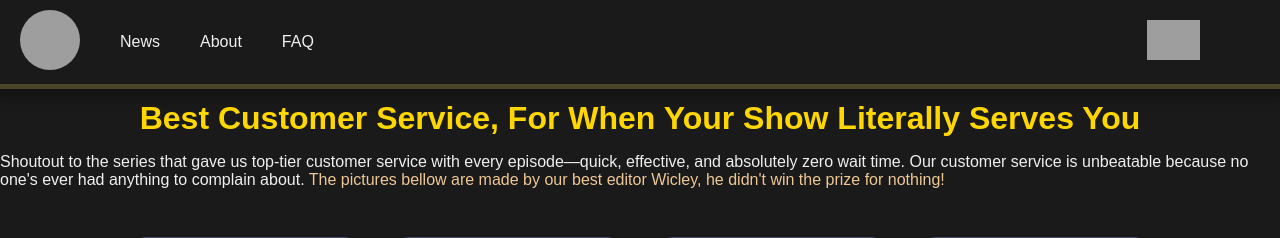
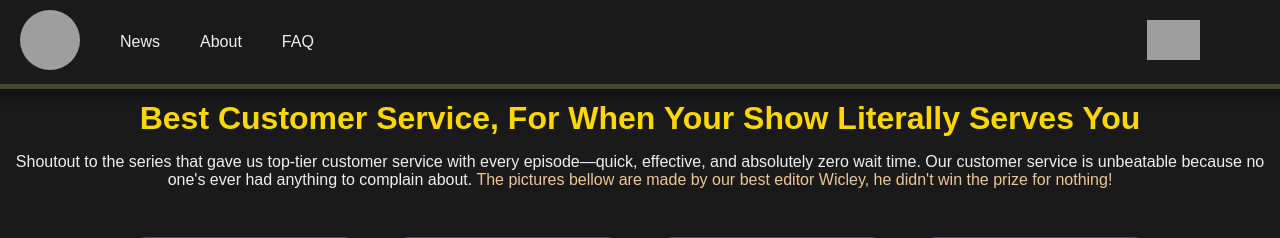
Before and after one commit to WECLEYArtz/HamizzaAwards_wecleyfied, a PHP site: page /src/htmls/categories/best-customer-service.html in a window 1280 px wide. Shown: the top 238 px of the page. Run offline with PHP 8.4, Linux system fonts and the light colour scheme; grey boxes are pictures that could not be loaded.

Commit message:
paragraphs centering fix

```diff
--- a/src/css/categories.css
+++ b/src/css/categories.css
@@ -39,10 +39,11 @@ a {
 }
 
 /* الله يحرق طبونمكم */
-.category-card p {
+p {
   font-size: 1rem;
   text-align: center;
   flex-grow: 1;
+  text-align: center;
 }
 
 .category-card:hover {
```
